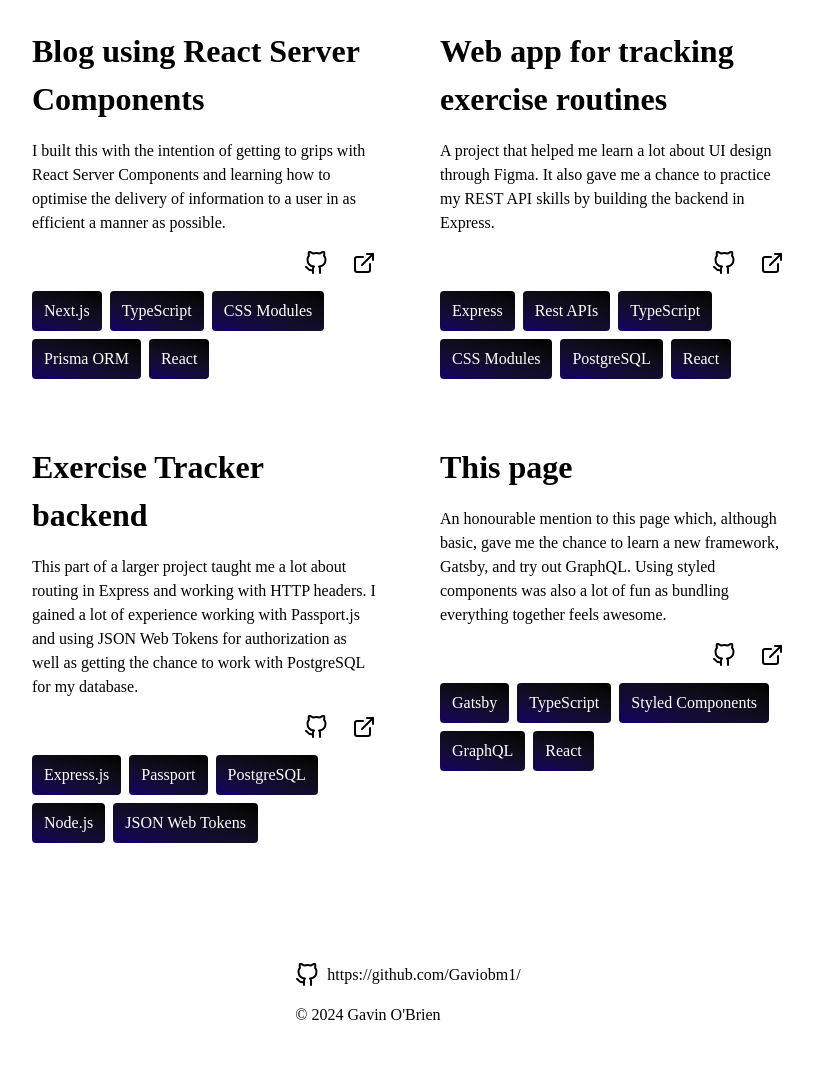
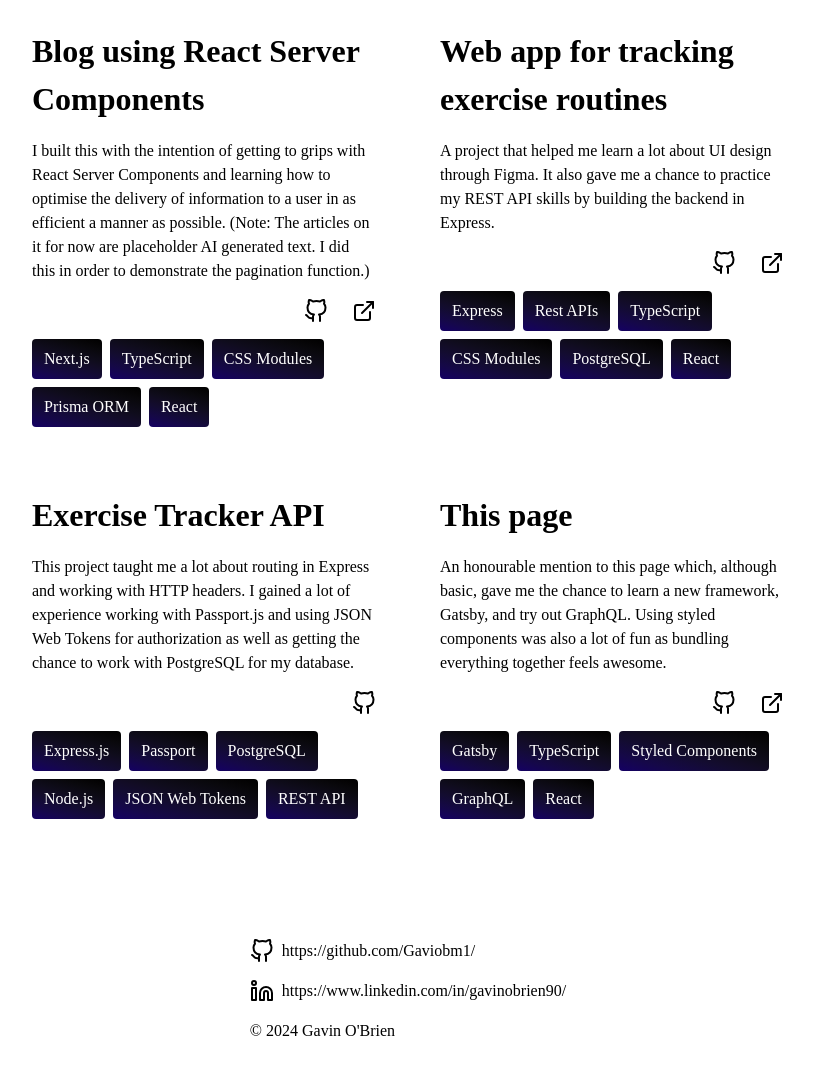
Before and after one commit to Gaviobm1/portfolio-site, a Gatsby site: page / in a window 1280 px wide. Shown: the part 590-1664 px from the top of the page, without its empty margins (232-1045 px from the left). Built offline with nearby package versions, Linux system fonts and the light colour scheme; Gatsby itself is replaced by a stand-in of ours.

Commit message:
Add layout changes to footer

```diff
--- a/projects/blog-project.json
+++ b/projects/blog-project.json
@@ -2,7 +2,7 @@
   "name": "Blog using React Server Components",
   "github": "https://github.com/Gaviobm1/blog-gav-rsc",
   "link": "https://blog-gav-rsc.vercel.app/",
-  "excerpt": "I built this with the intention of getting to grips with React Server Components and learning how to optimise the delivery of information to a user in as efficient a manner as possible.",
+  "excerpt": "I built this with the intention of getting to grips with React Server Components and learning how to optimise the delivery of information to a user in as efficient a manner as possible. (Note: The articles on it for now are placeholder AI generated text. I did this in order to demonstrate the pagination function.)",
   "technologies": [
     "Next.js",
     "TypeScript",
--- a/projects/exerciseTrackerBackend.json
+++ b/projects/exerciseTrackerBackend.json
@@ -1,13 +1,14 @@
 {
-  "name": "Exercise Tracker backend",
+  "name": "Exercise Tracker API",
   "github": "https://github.com/Gaviobm1/exercise-backend",
-  "link": "https://github.com/Gaviobm1/exercise-backend",
-  "excerpt": "This part of a larger project taught me a lot about routing in Express and working with HTTP headers. I gained a lot of experience working with Passport.js and using JSON Web Tokens for authorization as well as getting the chance to work with PostgreSQL for my database.",
+  "link": "",
+  "excerpt": "This project taught me a lot about routing in Express and working with HTTP headers. I gained a lot of experience working with Passport.js and using JSON Web Tokens for authorization as well as getting the chance to work with PostgreSQL for my database.",
   "technologies": [
     "Express.js",
     "Passport",
     "PostgreSQL",
     "Node.js",
-    "JSON Web Tokens"
+    "JSON Web Tokens",
+    "REST API"
   ]
 }
--- a/src/components/Card/index.tsx
+++ b/src/components/Card/index.tsx
@@ -14,9 +14,11 @@
         <a href={github}>
           <GitHub />
         </a>
-        <a href={link}>
-          <ExternalLink />
-        </a>
+        {link.length > 0 && (
+          <a href={link}>
+            <ExternalLink />
+          </a>
+        )}
       </LinksWrapper>
       <IconWrapper>
         {technologies.map((technology, index) => (
--- a/src/components/Footer/index.tsx
+++ b/src/components/Footer/index.tsx
@@ -1,17 +1,27 @@
 import * as React from "react";
 import styled from "styled-components";
-import { Phone, Mail, GitHub } from "react-feather";
+import { Phone, Mail, GitHub, Linkedin } from "react-feather";
 
 export default function Footer() {
   return (
     <Wrapper>
       <InfoWrapper>
-        <MorphLink href="https://github.com/Gaviobm1/">
-          <Contact>
-            <GitHub />
-            <p>https://github.com/Gaviobm1/</p>
-          </Contact>
-        </MorphLink>
+        <LinkWrapper>
+          <MorphLink href="https://github.com/Gaviobm1/">
+            <Contact>
+              <GitHub />
+              <DesktopParagraph>https://github.com/Gaviobm1/</DesktopParagraph>
+            </Contact>
+          </MorphLink>
+          <MorphLink href="https://github.com/Gaviobm1/">
+            <Contact>
+              <Linkedin />
+              <DesktopParagraph>
+                https://www.linkedin.com/in/gavinobrien90/
+              </DesktopParagraph>
+            </Contact>
+          </MorphLink>
+        </LinkWrapper>
         <p>&copy; 2024 Gavin O&apos;Brien</p>
       </InfoWrapper>
     </Wrapper>
@@ -54,3 +64,20 @@
     transition: opacity 600ms ease, font-variation-settings 400ms ease;
   }
 `;
+
+const DesktopParagraph = styled.p`
+  display: block;
+  @media (max-width: 900px) {
+    display: none;
+  }
+`;
+
+const LinkWrapper = styled.div`
+  display: flex;
+  flex-direction: column;
+  gap: 1rem;
+  @media (max-width: 900px) {
+    flex-direction: row;
+    justify-content: space-around;
+  }
+`;
```
